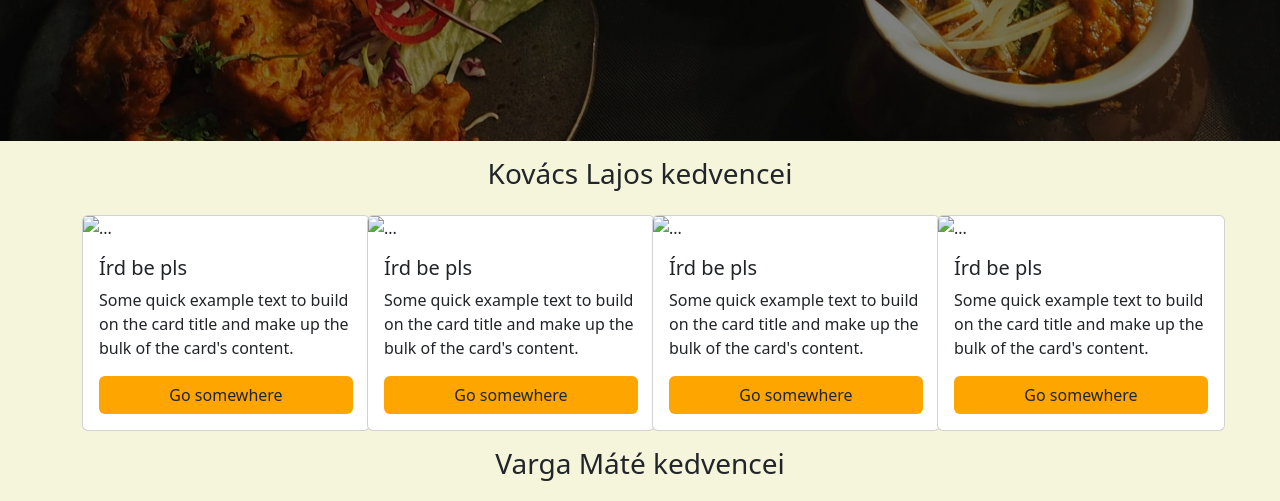
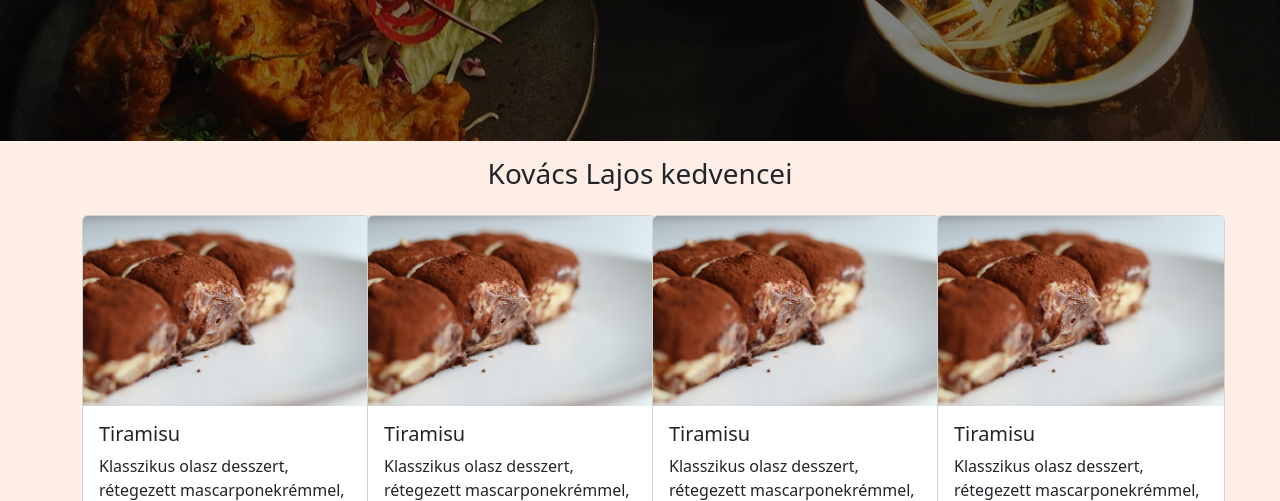
Before and after one commit to Mate0906/IKT_feladat1, a plain HTML site: page Web/index.html in a window 1280 px wide. Shown: the part 259-760 px from the top of the page. Drawn offline with nearby package versions, Linux system fonts and the light colour scheme.

Commit message:
Saját weboldal elkezése

```diff
--- a/Web/css/style.css
+++ b/Web/css/style.css
@@ -1,5 +1,5 @@
 body{
-    background-color: beige;
+    background-color: #FFEEE5;
 }
 header{
     height: 50vh;
--- a/Web/index.html
+++ b/Web/index.html
@@ -28,45 +28,45 @@
         <div class="row">
             <div class="col-sm-12 col-md-6 col-lg-3">
                 <div class="card" style="width: 18rem;">
-                    <img src="..." class="card-img-top" alt="...">
+                    <img src="img/tiramisu-card.jpg" class="card-img-top" alt="Tiramisu">
                     <div class="card-body">
-                        <h5 class="card-title">Írd be pls</h5>
-                        <p class="card-text">Some quick example text to build on the card title and make up the bulk of
-                            the card's content.</p>
-                        <a href="#" class="btn">Go somewhere</a>
+                        <h5 class="card-title">Tiramisu</h5>
+                        <p class="card-text">Klasszikus olasz desszert, rétegezett mascarponekrémmel, kávéba mártott
+                            babapiskótával és kakaóporral meghintve.</p>
+                        <a href="KLedesseg.html" class="btn">Ugrás az oldalra</a>
                     </div>
                 </div>
             </div>
             <div class="col-sm-12 col-md-6 col-lg-3">
                 <div class="card" style="width: 18rem;">
-                    <img src="..." class="card-img-top" alt="...">
+                    <img src="img/tiramisu-card.jpg" class="card-img-top" alt="Tiramisu">
                     <div class="card-body">
-                        <h5 class="card-title">Írd be pls</h5>
-                        <p class="card-text">Some quick example text to build on the card title and make up the bulk of
-                            the card's content.</p>
-                        <a href="#" class="btn">Go somewhere</a>
+                        <h5 class="card-title">Tiramisu</h5>
+                        <p class="card-text">Klasszikus olasz desszert, rétegezett mascarponekrémmel, kávéba mártott
+                            babapiskótával és kakaóporral meghintve.</p>
+                        <a href="#" class="btn">Ugrás az oldalra</a>
                     </div>
                 </div>
             </div>
             <div class="col-sm-12 col-md-6 col-lg-3">
                 <div class="card" style="width: 18rem;">
-                    <img src="..." class="card-img-top" alt="...">
+                    <img src="img/tiramisu-card.jpg" class="card-img-top" alt="Tiramisu">
                     <div class="card-body">
-                        <h5 class="card-title">Írd be pls</h5>
-                        <p class="card-text">Some quick example text to build on the card title and make up the bulk of
-                            the card's content.</p>
-                        <a href="#" class="btn">Go somewhere</a>
+                        <h5 class="card-title">Tiramisu</h5>
+                        <p class="card-text">Klasszikus olasz desszert, rétegezett mascarponekrémmel, kávéba mártott
+                            babapiskótával és kakaóporral meghintve.</p>
+                        <a href="#" class="btn">Ugrás az oldalra</a>
                     </div>
                 </div>
             </div>
             <div class="col-sm-12 col-md-6 col-lg-3">
                 <div class="card" style="width: 18rem;">
-                    <img src="..." class="card-img-top" alt="...">
+                    <img src="img/tiramisu-card.jpg" class="card-img-top" alt="Tiramisu">
                     <div class="card-body">
-                        <h5 class="card-title">Írd be pls</h5>
-                        <p class="card-text">Some quick example text to build on the card title and make up the bulk of
-                            the card's content.</p>
-                        <a href="#" class="btn">Go somewhere</a>
+                        <h5 class="card-title">Tiramisu</h5>
+                        <p class="card-text">Klasszikus olasz desszert, rétegezett mascarponekrémmel, kávéba mártott
+                            babapiskótával és kakaóporral meghintve.</p>
+                        <a href="#" class="btn">Ugrás az oldalra</a>
                     </div>
                 </div>
             </div>
```
Also changed, not shown: Web/KLedesseg.html (added, +16 -0 lines), Web/img/tiramisu-card.jpg (added).
